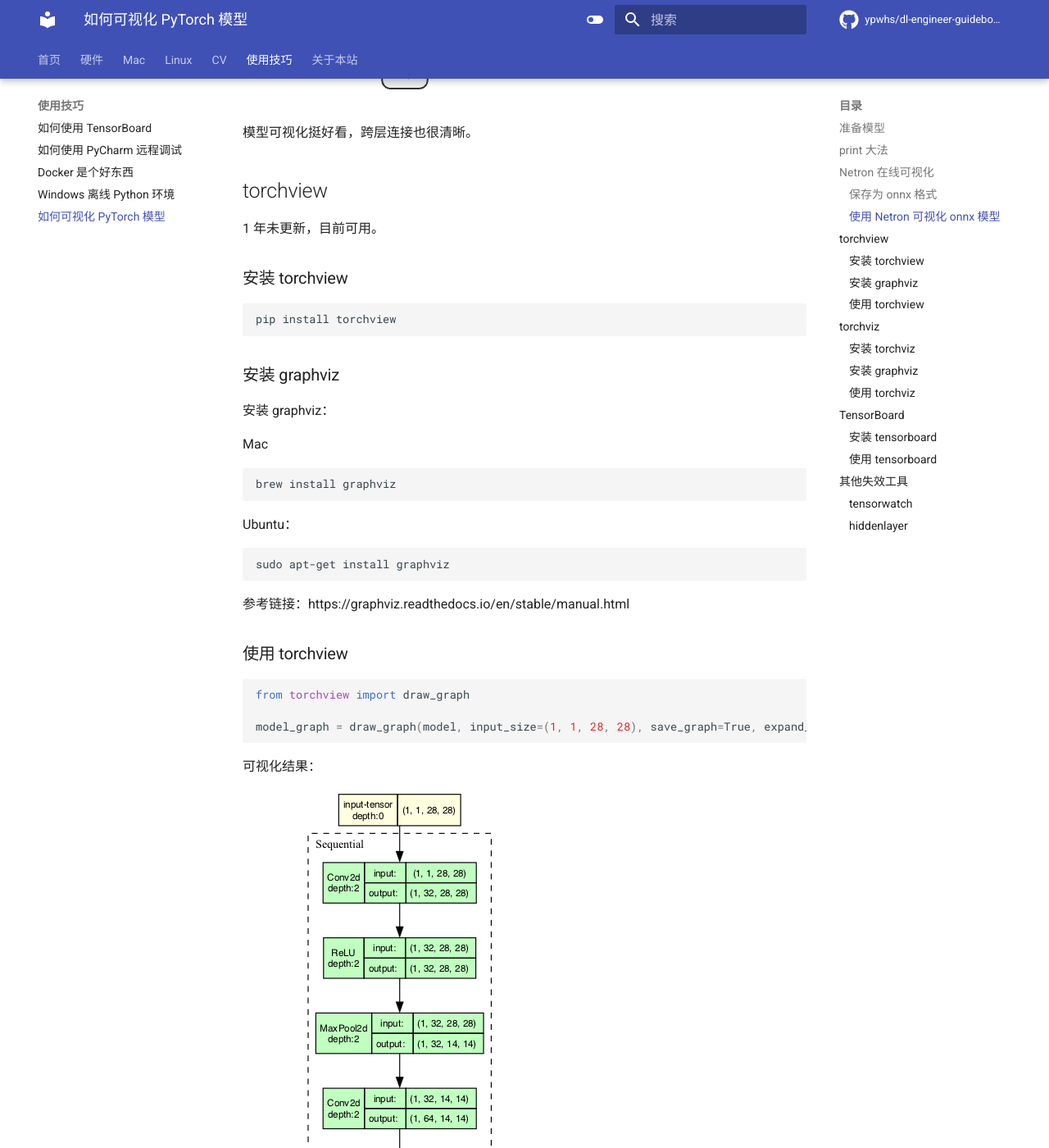
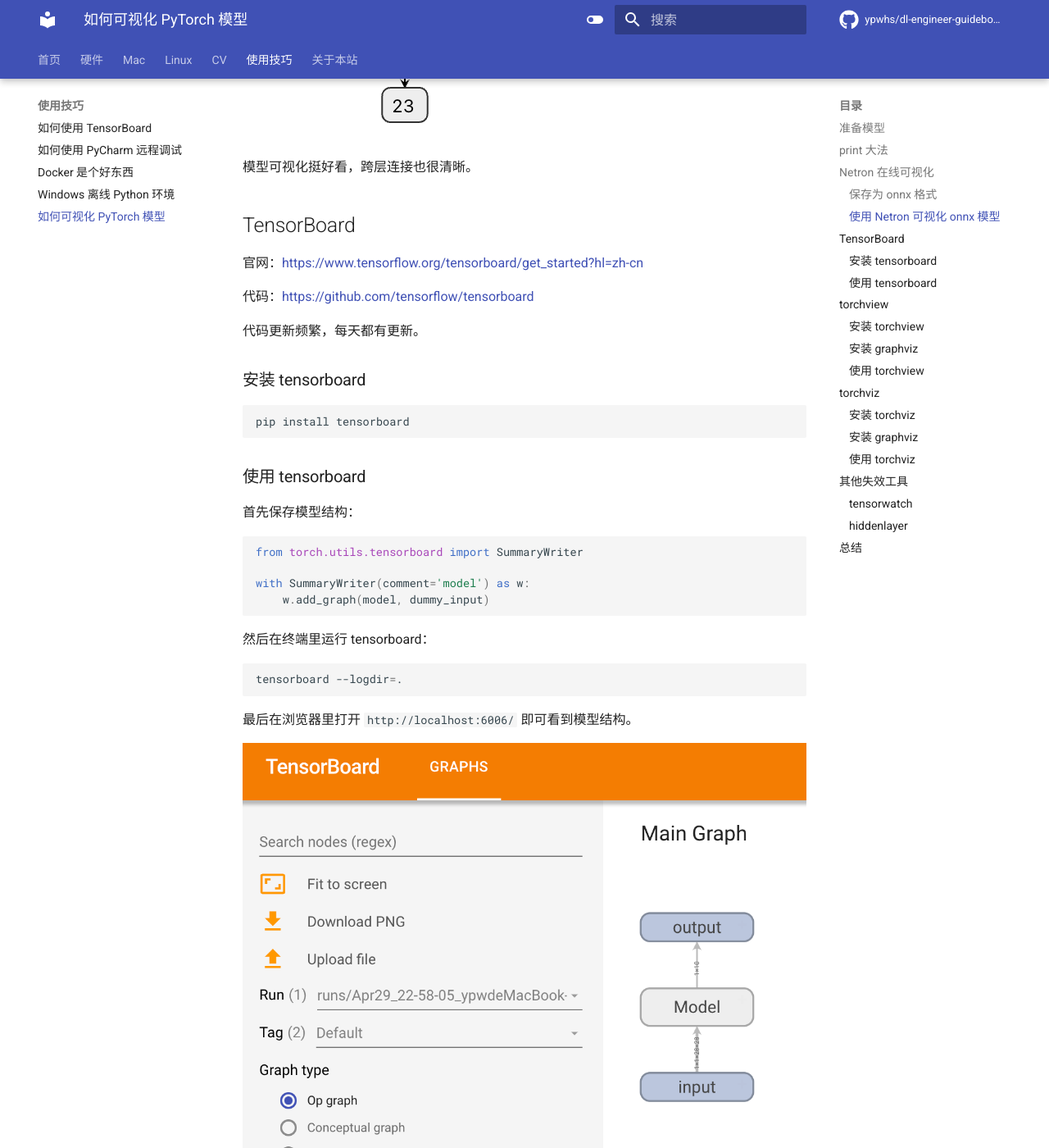
Before and after one commit to ypwhs/dl-engineer-guidebook, an MkDocs documentation site: the page built from docs/visualize-pytorch-model.md, in a window 1280 px wide and 1400 px high, scrolled down 3435 px. Shown: the whole window at 82% size. Built offline with MkDocs 1.6.1 and Material for MkDocs 9.7.7, drawn with Linux system fonts in a browser that asks for light colours; comment, search, counter and statistics services are not loaded; some of the changed text lies outside the part shown.

Commit message:
Update visualize-pytorch-model.md

````diff
--- a/docs/visualize-pytorch-model.md
+++ b/docs/visualize-pytorch-model.md
@@ -80,6 +80,8 @@
 
 Netron 是一个经典的模型可视化工具，官网：[https://netron.app/](https://netron.app/)
 
+代码：[https://github.com/lutzroeder/netron](https://github.com/lutzroeder/netron)
+
 这个工具可以直接在线可视化模型，不需要安装 python 包，你只需要将模型保存为 `.onnx` 格式，然后上传到网站即可。
 
 ### 保存为 onnx 格式
@@ -93,6 +95,47 @@
 ![netron](visualize-pytorch-model/model.onnx.png)
 
 模型可视化挺好看，跨层连接也很清晰。
+
+## TensorBoard
+
+官网：[https://www.tensorflow.org/tensorboard/get_started?hl=zh-cn](https://www.tensorflow.org/tensorboard/get_started?hl=zh-cn)
+
+代码：[https://github.com/tensorflow/tensorboard](https://github.com/tensorflow/tensorboard)
+
+代码更新频繁，每天都有更新。
+
+### 安装 tensorboard
+
+```bash
+pip install tensorboard
+```
+
+### 使用 tensorboard
+
+首先保存模型结构：
+
+```py
+from torch.utils.tensorboard import SummaryWriter
+
+with SummaryWriter(comment='model') as w:
+    w.add_graph(model, dummy_input)
+```
+
+然后在终端里运行 tensorboard：
+
+```bash
+tensorboard --logdir=.
+```
+
+最后在浏览器里打开 `http://localhost:6006/` 即可看到模型结构。
+
+![tensorboard](visualize-pytorch-model/image-1.png)
+
+这个模型结构是可以交互式展开的，比如：
+
+![expand model](visualize-pytorch-model/expand_model.png)
+
+不仅可以看到最里面的模型，也能看到每一层的输入输出尺寸。
 
 ## torchview
 
@@ -190,45 +233,6 @@
 
 缺点：看到的是反向传播的路径，不是模型结构。
 
-## TensorBoard
-
-官网：[https://www.tensorflow.org/tensorboard/get_started?hl=zh-cn](https://www.tensorflow.org/tensorboard/get_started?hl=zh-cn)
-
-代码更新频繁，每天都有更新。
-
-### 安装 tensorboard
-
-```bash
-pip install tensorboard
-```
-
-### 使用 tensorboard
-
-首先保存模型结构：
-
-```py
-from torch.utils.tensorboard import SummaryWriter
-
-with SummaryWriter(comment='model') as w:
-    w.add_graph(model, dummy_input)
-```
-
-然后在终端里运行 tensorboard：
-
-```bash
-tensorboard --logdir=.
-```
-
-最后在浏览器里打开 `http://localhost:6006/` 即可看到模型结构。
-
-![tensorboard](visualize-pytorch-model/image-1.png)
-
-这个模型结构是可以交互式展开的，比如：
-
-![expand model](visualize-pytorch-model/expand_model.png)
-
-不仅可以看到最里面的模型，也能看到每一层的输入输出。
-
 ## 其他失效工具
 
 ### tensorwatch
@@ -268,3 +272,15 @@
 
 AttributeError: module 'torch.onnx' has no attribute '_optimize_trace'
 ```
+
+## 总结
+
+| 工具 | 是否可用 | 更新频率 | 优点 | 缺点 |
+| --- | --- | --- | --- | --- |
+| Netron | 可用 | 高 | 在线可视化，不用安装 | 需要保存为 onnx 格式，看不到输入输出的尺寸 |
+| tensorboard | 可用 | 高 | 可交互式展开，可视化效果好 | 需要安装 tensorboard，并且启动后台服务 |
+| torchview | 可用 | 1 年 | 可以看到每一层的输入输出尺寸 | 需要安装 torchview 和 graphviz |
+| torchviz | 可用 | 3 年 | 无 | 看到的是反向传播的路径，不是模型结构 |
+| print 大法 | 永久可用 | 无 | 永久可用，不会失效 | 只有文字，无法展示跨层连接 |
+| tensorwatch | 失效 | 4 年 | 无 | 无 |
+| hiddenlayer | 失效 | 4 年 | 无 | 无 |
````
